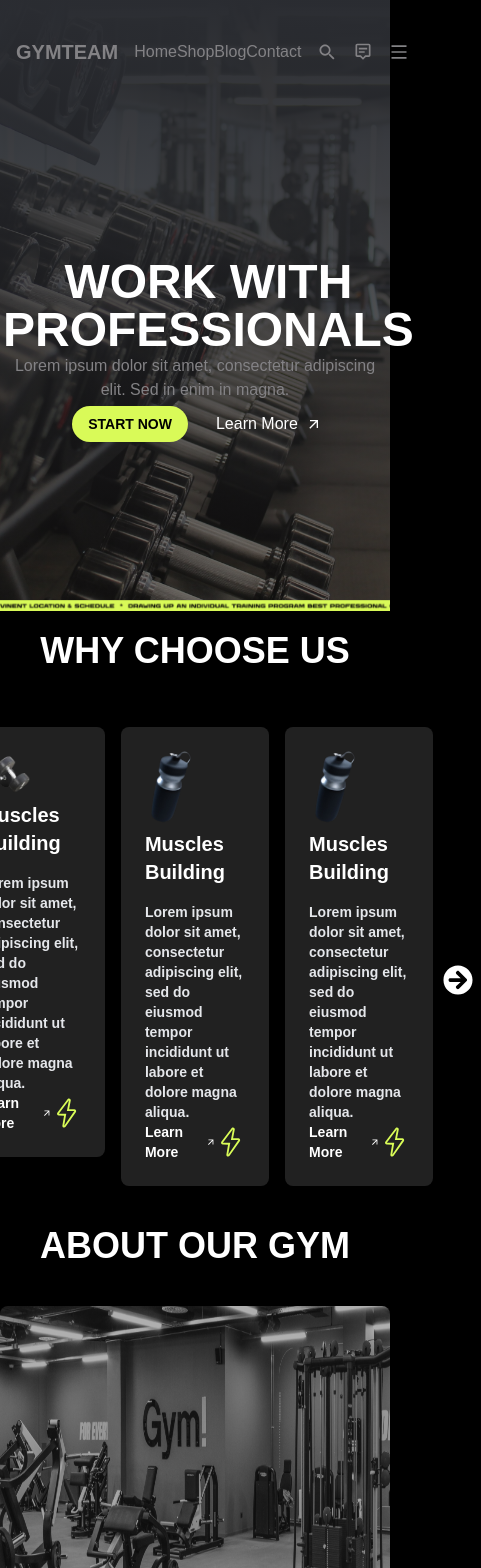
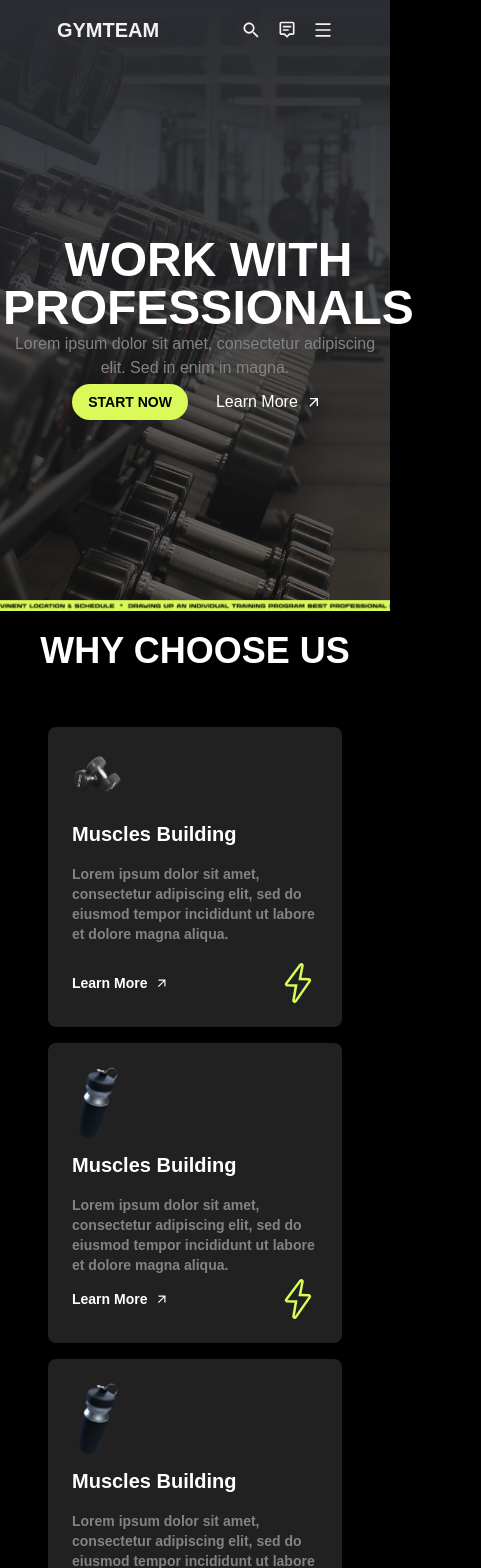
Before and after one commit to ara-stepanyan4/task, a Next.js app: page / in a window 390 px wide. Shown: the top 1568 px of the page, 481 px wide, since content can reach past the window. Built offline with nearby package versions, Linux system fonts and the light colour scheme.

Commit message:
feat: responsive

```diff
--- a/src/app/globals.css
+++ b/src/app/globals.css
@@ -6,7 +6,6 @@
 :root {
   --background: #000000;
   --foreground: #171717;
-  --swiper-navigation-size: 20px !important;
 }
 
 @media (prefers-color-scheme: dark) {
--- a/src/app/page.tsx
+++ b/src/app/page.tsx
@@ -13,11 +13,11 @@ export default function Navbar() {
   return (
     <div className="flex flex-col items-center text-[#838285] min-h-screen max-w-full">
       <header className="overlay justify-center bg-no-repeat bg-cover flex flex-col items-center bg-center w-full h-[600px] bg-[url('/images/background1.jpeg')]">
-        <nav className=" text-[#838285] p-4 w-full">
+        <nav className=" text-[#f2f2f2] p-4 w-full">
           <div className="container w-full mx-auto flex justify-around items-center">
             <h1 className="text-xl font-bold">GYMTEAM</h1>
             <ul
-              className={`flex justify-between md:space-x-6 top-16 left-0 w-full md:w-auto p-4 md:p-0`}
+              className={`flex justify-between max-sm:hidden md:space-x-6 top-16 left-0 w-full md:w-auto p-4 md:p-0`}
             >
               <li>
                 <a href="#" className="block py-2 md:py-0 hover:text-gray-300">
@@ -114,7 +114,7 @@ export default function Navbar() {
       </main>
       <footer className="opacity-[0.7] bg-[#212121] h-60 flex m-0 p-12 box-border w-[80%] rounded-xl">
         <div className="h-full flex flex-col justify-between">
-          <h1 className="flex gap-1 text-white text-3xl">
+          <h1 className="flex text-white text-xl gap-1 max-sm:text-lg">
             It’s Gym <span className="text-[#d9fa58]">Time</span>
           </h1>
           <div className="text-white flex gap-5 cursor-pointer justify-center items-center">
@@ -129,7 +129,7 @@ export default function Navbar() {
             </span>
           </div>
         </div>
-        <div className="text-center text-white w-[70%] flex flex-col gap-5">
+        <div className="text-center text-white w-[70%] max-sm:text-xs flex flex-col gap-5">
           <h2>CONTACT US</h2>
           <p className="flex text-[#838285] cursor-pointer justify-center hover:underline">
             <span>
--- a/src/components/Slider.css
+++ /dev/null
@@ -1,4 +0,0 @@
-.swiper-button-next,
-.swiper-button-prev {
-  color: white !important;
-}
--- a/src/components/Slider.tsx
+++ b/src/components/Slider.tsx
@@ -50,7 +50,7 @@ export default function ImageSlider(): JSX.Element {
 
   return (
     <div className="relative w-full mx-auto mt-4">
-      <div className="relative flex gap-4 justify-center mx-12">
+      <div className="relative flex gap-4 max-sm:flex-wrap justify-center mx-12">
         {divs.slice(currentIndex, currentIndex + 3).map((divel, idx) => (
           <div key={idx}>
             <div className="bg-[#212121] group hover:!text-black cursor-pointer hover:bg-[#d9fc57] rounded-lg p-6 min-h-[300px] flex flex-col justify-between">
@@ -59,7 +59,7 @@ export default function ImageSlider(): JSX.Element {
                 <h3 className="text-xl font-semibold group-hover:text-black text-white">
                   Muscles Building
                 </h3>
-                <p className="text-gray-200 group-hover:text-black text-sm">
+                <p className="text-[#838285] group-hover:text-black text-sm">
                   Lorem ipsum dolor sit amet, consectetur adipiscing elit, sed
                   do eiusmod tempor incididunt ut labore et dolore magna aliqua.
                 </p>
@@ -85,7 +85,7 @@ export default function ImageSlider(): JSX.Element {
         onClick={prevSlide}
       >
         <FaArrowCircleLeft
-          className="group-hover:text-[#838285] text-white"
+          className="group-hover:text-[#838285] text-white max-sm:hidden"
           size={30}
         />
       </button>
@@ -94,7 +94,7 @@ export default function ImageSlider(): JSX.Element {
         onClick={nextSlide}
       >
         <FaArrowCircleRight
-          className="group-hover:text-[#838285] text-white"
+          className="group-hover:text-[#838285] text-white max-sm:hidden"
           size={30}
         />
       </button>
--- a/tailwind.config.ts
+++ b/tailwind.config.ts
@@ -15,6 +15,9 @@ const config: Config = {
         background: 'var(--background)',
         foreground: 'var(--foreground)',
       },
+      screens: {
+        'max-sm': { max: '600px' },
+      },
     },
   },
   plugins: [],
```
